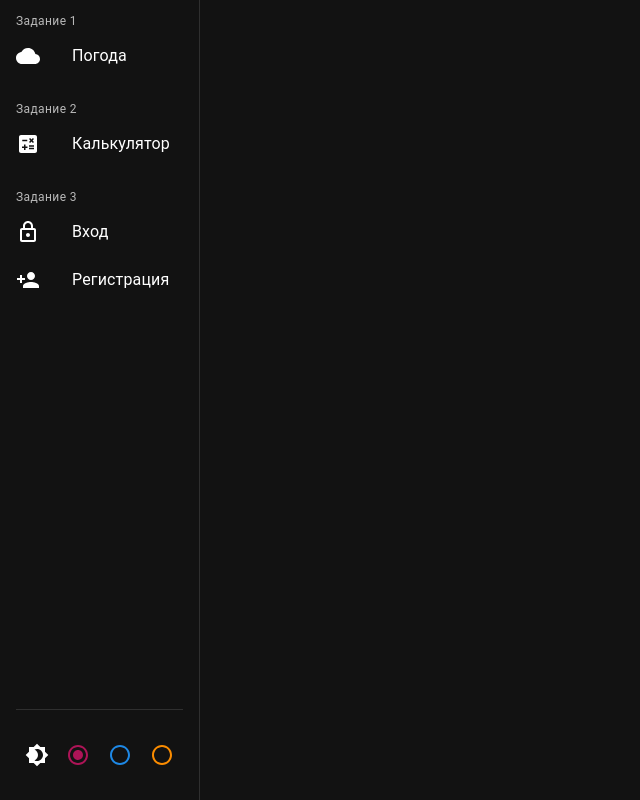
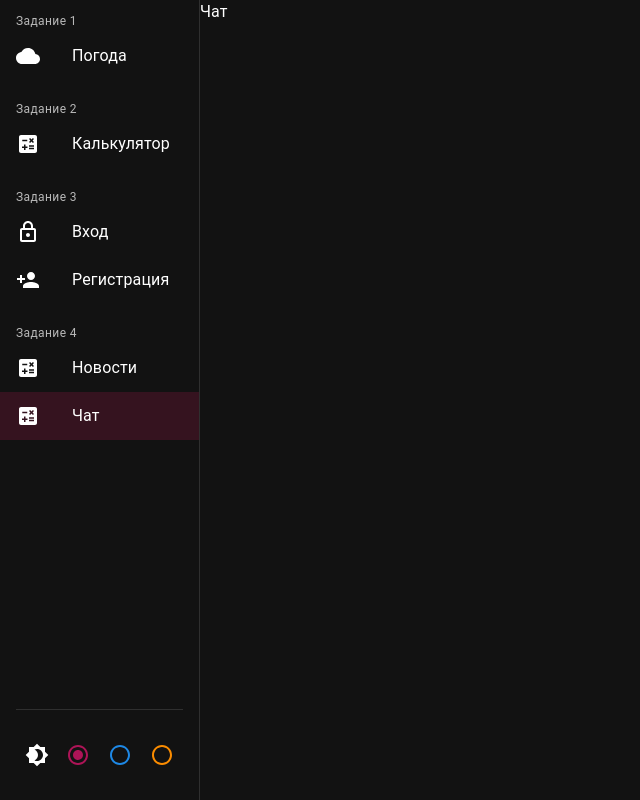
Before and after one commit to Metaraddin/m2_uitiia_client, a React (Create React App) app: page /chat in a window 1280 px wide. Shown: the whole page, without its empty margins (0-640 px from the left). Built offline with nearby package versions, Linux system fonts and the light colour scheme.

Commit message:
add news

```diff
--- a/src/App.js
+++ b/src/App.js
@@ -4,6 +4,8 @@ import Calculator from "./pages/Calculator";
 import SignIn from './pages/SignIn';
 import SignUp from './pages/SignUp';
 import Profile from './pages/Profile';
+import News from "./pages/News";
+import Chat from "./pages/Chat";
 import { BrowserRouter, Routes, Route } from 'react-router-dom';
 import { ThemeProvider, createTheme } from '@mui/material/styles';
 import { colors } from '@mui/material';
@@ -54,6 +56,8 @@ function App() {
                         <Route path='/signin' element={ <SignIn /> } />
                         <Route path='/signup' element={ <SignUp /> } />
                         <Route path='/profile' element={ <Profile /> } />
+                        <Route path='/news' element={ <News /> } />
+                        <Route path='/chat' element={ <Chat /> } />
                     </Routes>
                 </Box>
             </BrowserRouter>
--- a/src/components/MainDrawer.js
+++ b/src/components/MainDrawer.js
@@ -51,6 +51,23 @@ export default function MainDrawer() {
         {
             name: 'Задание 3',
             pages: []
+        },
+        {
+            name: 'Задание 4',
+            pages: [
+                {
+                    name: 'Новости',
+                    icon: <Calculate />,
+                    path: '/news',
+                    index: 5
+                },
+                {
+                    name: 'Чат',
+                    icon: <Calculate />,
+                    path: '/chat',
+                    index: 6
+                },
+            ]
         }
     ]
 
--- /dev/null
+++ b/src/pages/Chat.js
@@ -0,0 +1,9 @@
+import {observer} from "mobx-react-lite";
+
+function Chat() {
+    return (
+        <div>Чат</div>
+    )
+}
+
+export default observer(Chat)
--- /dev/null
+++ b/src/pages/News.js
@@ -0,0 +1,9 @@
+import {observer} from "mobx-react-lite";
+
+function News() {
+    return (
+        <div>Новости</div>
+    )
+}
+
+export default observer(News)
```
